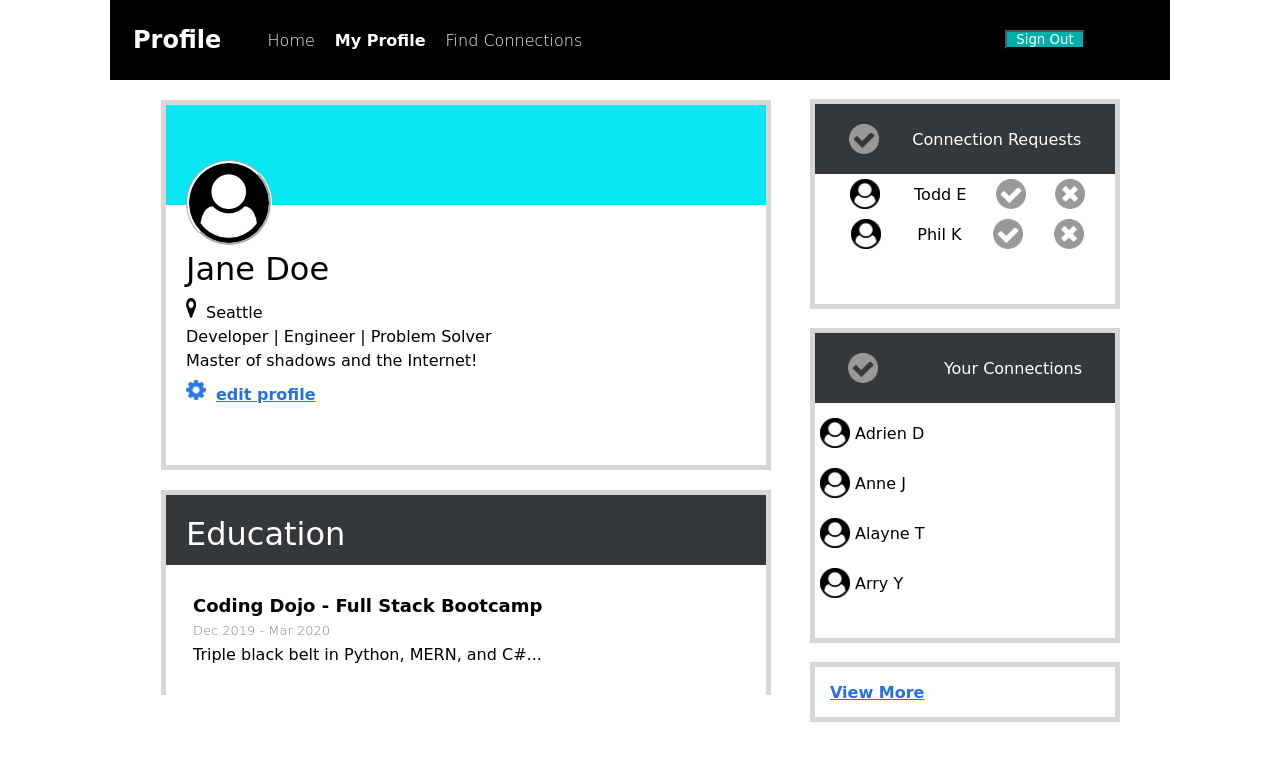
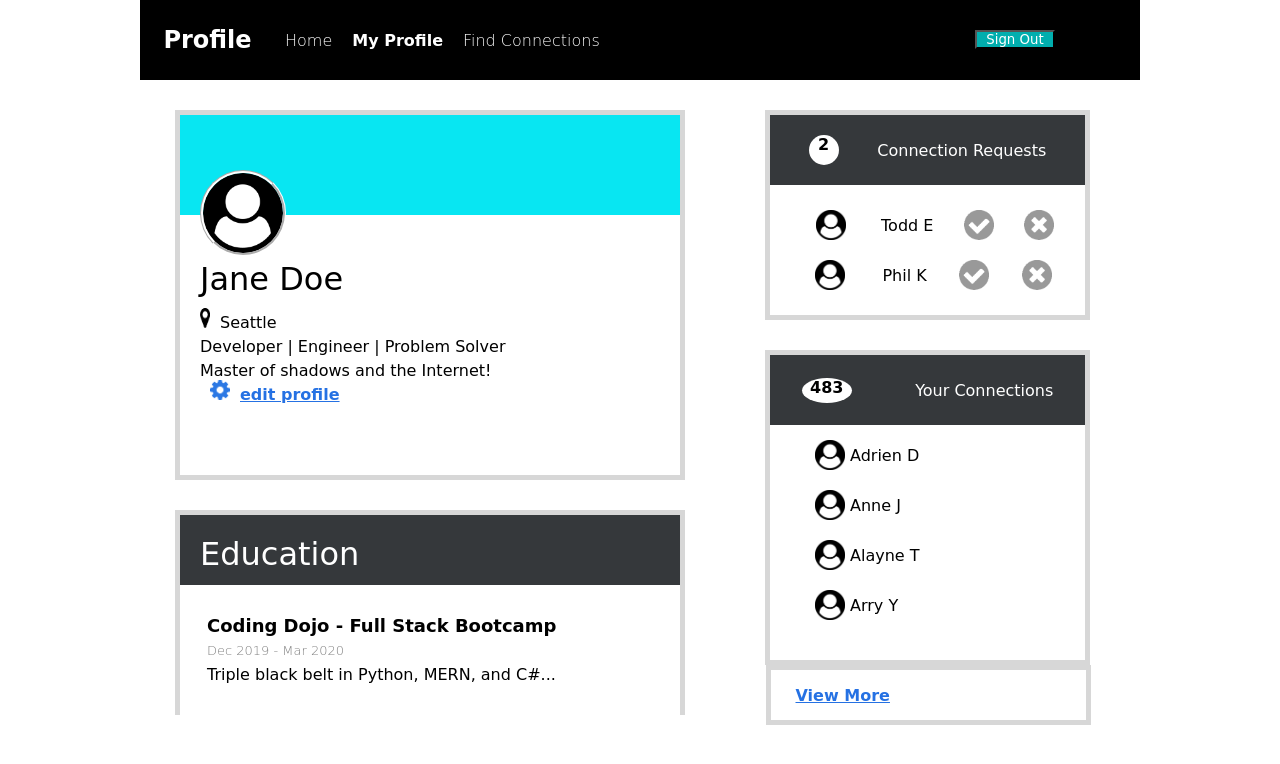
Before and after one commit to tillybeamen/Pugh_Tillman_Profile_Page, a plain HTML site: page index.html in a window 1280 px wide. Drawn offline with Linux system fonts and the light colour scheme.

Commit message:
updated functionality

```diff
--- a/index.html
+++ b/index.html
@@ -32,11 +32,11 @@
                 <div class="background"></div>
                 <div class="position-user-card">
                     <img src="./icons/user-circle.png" alt="user circle" id="circle">
-                    <p class="jane">Jane Doe</p>
+                    <p id="jane">Jane Doe</p>
                     <p class="seattle"><img src="./icons/map-marker.png" alt="map marker" id="marker">Seattle</p>
                     <p class="develop">Developer | Engineer | Problem Solver</p>
                     <p class="develop">Master of shadows and the Internet!</p>
-                    <p class="profile"><img src="./icons/gear.png" alt="gear" id="gear">edit profile</p>
+                    <a href="#" class="profile" onclick="changeName()"><img src="./icons/gear.png" alt="gear" id="gear">edit profile</a>
                 </div>
             </div>
             <!-- EDUCATION SECTION -->
@@ -56,26 +56,28 @@
             <!-- connections requests -->
             <div class="connections-requests">
                 <div class="connections-title">
-                    <img src="./icons/accept-circle.png" alt="accept circle" class="accept">
+                    <p id="requests-number">2</p>
+                    <!-- <img src="./icons/accept-circle.png" alt="accept circle" class="accept"> -->
                     <p class="connection-requests">Connection Requests</p>
                 </div>
                     <div class="friend-requests-todd">
-                        <img src="./icons/user-circle.png" alt="user icon" class="small-user-icon">
-                        <p>Todd E</p>
-                        <img src="./icons/accept-circle.png" alt="accept icon" class="accept">
-                        <img src="./icons/close-circle.png" alt="close circle icon" class="close-circle">
+                        <img id="bye-todd" src="./icons/user-circle.png" alt="user icon" class="small-user-icon">
+                        <p id="bye-todd2">Todd E</p>
+                        <img onclick="handleClickEvent1()" src="./icons/accept-circle.png" alt="accept icon" class="accept">
+                        <img onclick="handleClickEvent1()" src="./icons/close-circle.png" alt="close circle icon" class="close-circle">
                     </div>
                     <div class="friend-requests-phil">
-                        <img src="./icons/user-circle.png" alt="small-user-icon" class="small-user-icon">
-                        <p>Phil K</p>
-                        <img src="./icons/accept-circle.png" alt="accept icon" class="accept">
-                        <img src="./icons/close-circle.png" alt="close circle icon" class="close-circle">
+                        <img id="bye-phil" src="./icons/user-circle.png" alt="small-user-icon" class="small-user-icon">
+                        <p id="bye-phil2">Phil K</p>
+                        <img  onclick="handleClickEvent2()" src="./icons/accept-circle.png" alt="accept icon" class="accept">
+                        <img  onclick="handleClickEvent2()" src="./icons/close-circle.png" alt="close circle icon" class="close-circle">
                     </div>
             </div>
             <!-- your connections -->
             <div class="your-connections">
                 <div class="your-connections-title">
-                    <img src="./icons/accept-circle.png" alt="accept circle" class="accept">
+                    <p id="connections-number">483</p>
+                    <!-- <img src="./icons/accept-circle.png" alt="accept circle" class="accept"> -->
                     <p>Your Connections</p>
                 </div>
                 <div class="connections1">
@@ -101,5 +103,7 @@
             </div>
         </div>
     </div>
+
+    <script src="script.js"></script>
 </body>
 </html>
--- /dev/null
+++ b/script.js
@@ -0,0 +1,63 @@
+// var count
+var countElement = document.querySelector("#jane")
+
+function changeName(element) {
+    // document.querySelector("#jane")
+    countElement.innerText = "Tillman Pugh"
+}
+
+
+
+
+
+function hideName(element) {
+    document.getElementById("bye-todd").style.visibility = "hidden";
+    document.getElementById("bye-todd2").style.visibility = "hidden";
+
+}
+
+
+function    hideName2(element) {
+    document.getElementById("bye-phil").style.visibility = "hidden";
+    document.getElementById("bye-phil2").style.visibility = "hidden";
+}
+
+
+    var count = 2
+
+function minus1(element) {
+
+    var countMinus = document.getElementById("requests-number");
+    if(count >= 0){
+        countMinus.innerText = count;
+    }
+    count --
+
+}
+
+var count = 2
+
+function minus2(element) {
+
+    var countMinus = document.getElementById("requests-number")
+    if(count >= 0){
+        countMinus.innerText = count;
+    }
+    count --
+
+}
+
+
+
+
+function handleClickEvent1(){
+    hideName();
+    // hideName2();
+    minus1();
+}
+
+function handleClickEvent2(){
+    // hideName();
+    hideName2();
+    minus2();
+}
--- a/style.css
+++ b/style.css
@@ -11,18 +11,19 @@ nav {
     justify-content: space-between;
     font-family: Cambria, Cochin, Georgia, Times, 'Times New Roman', serif;
     background-color: black;
-    margin: auto;
+    margin: 0 auto;
     height: 80px;
-    width: 1060px;
+    width: 1000px;
 }
 
 .nav-title {
     display: flex;
-    height: inherit;
-    width: inherit;
+    /* height: inherit;
+    width: inherit; */
     color: white;
     align-items: center;
-    margin-left: 23px;
+    /* margin-left: 23px; */
+    margin: 0 auto;
 }
 
 .nav-links {
@@ -31,7 +32,8 @@ nav {
     height: inherit;
     list-style: none;
     align-items: center;
-    width: 600%;
+    /* width: 600%;  */
+    width: 700px;
 }
 
 [href] {
@@ -59,7 +61,9 @@ button {
 /* =======main container======= */
 .main-container {
     display: flex;
-    justify-content: center;
+    /* justify-content: center; */
+    margin: 0 auto;
+    width: 1060px;
 }
 
 
@@ -69,11 +73,14 @@ button {
 
 /* USER CARD */
 .user-card-container {
-    width: 600px;
+    width: 500px;
     height: 360px;
-    margin: 20px;
+    /* margin: 20px; */
     background-color: white;
     border: 5px solid rgb(215, 215, 215);
+    margin: 0 auto;
+    margin-left: 65px;
+    margin-top: 30px;
 }
 
 .position-user-card {
@@ -116,7 +123,7 @@ button {
 .profile {
     text-decoration: underline;
     color: rgb(37, 113, 227);
-    margin-top: 10px;
+    margin-top: 20px;
     font-weight: 900;
 }
 
@@ -127,7 +134,7 @@ button {
     padding-top: 20px;
 }
 
-.jane {
+#jane {
     display: flex;
     font-size: xx-large;
     margin-left: 20px;
@@ -135,12 +142,15 @@ button {
 
 /* EDUCATION SECTION */
 .education-container {
-    width: 600px;
+    width: 500px;
     height: 200px;
-    margin: 20px;
+    /* margin: 20px; */
+    margin: 0 auto;
     border-top: 5px solid rgb(215, 215, 215);
     border-left: 5px solid rgb(215, 215, 215);
     border-right: 5px solid rgb(215, 215, 215);
+    margin-left: 65px;
+    margin-top: 30px;
 }
 
 .education-background {
@@ -183,19 +193,23 @@ button {
 }
 
 /* BOTTOM-RIGHT-CONTAINER */
-/* .bottom-right-container {
-    height: 575px;
-    width: 310px;
-} */
+
+ .bottom-right-container {
+    /* height: 575px;
+    width: 310px; */
+    margin: 0 auto;
+    width: 400px;
+}
 
 
 /* CONNECTION REQUSTS */
 .connections-requests {
     border: 5px solid rgb(215, 215, 215);
     height: 200px;
-    width: 300px;
-    margin: 19px;
-
+    width: 315px;
+    /* margin: 19px; */
+    margin: 0 auto;
+    margin-top: 30px;
 }
 
 .connections-title {
@@ -207,20 +221,37 @@ button {
     color: white;
 }
 
+#requests-number {
+    background-color: white;
+    border-radius: 50%;
+    color: black;
+    width: 30px;
+    height: 30px;
+    text-align: center;
+    vertical-align: center;
+    font-weight: 700;
+
+}
+
 .friend-requests-todd {
     display: flex;
     align-items: center;
     justify-content: space-evenly;
+    margin-left: 10px;
+    margin-top: 20px;
 }
 
 .friend-requests-phil {
     display: flex;
     align-items: center;
     justify-content: space-evenly;
+    margin-left: 7px;
+    margin-top: 10px;
 }
 
 .accept {
     height: 30px;
+
 }
 
 .close-circle {
@@ -237,9 +268,11 @@ button {
 /* YOUR CONNECTIONS */
 .your-connections {
     border: 5px solid rgb(215, 215, 215);
-    margin: 19px;
+    /* margin: 19px; */
     height: 305px;
-
+    width: 315px;
+    margin: 0 auto;
+    margin-top: 30px;
 }
 
 .your-connections-title {
@@ -251,42 +284,56 @@ button {
     color: white;
 }
 
+#connections-number {
+    background-color: white;
+    border-radius: 50%;
+    color: black;
+    width: 50px;
+    height: 25px;
+    text-align: center;
+    font-weight: 700;
+}
+
 .connections1 {
     display: flex;
     align-items: center;
     margin-top:10px;
+    margin-left: 40px;
 }
 
 .connections2 {
     display: flex;
     align-items: center;
     margin-top:10px;
+    margin-left: 40px;
 }
 
 .connections3 {
     display: flex;
     align-items: center;
     margin-top:10px;
+    margin-left: 40px;
 }
 
 .connections4 {
     display: flex;
     align-items: center;
     margin-top:10px;
-
+    margin-left: 40px;
 }
 
 .view-more {
     display: flex;
     border: 5px solid rgb(215, 215, 215);
     height: 50px;
-    margin: 19px;
+    /* margin: 19px; */
     align-items: center;
-
+    width: 315px;
+    margin-left: 38px;
 }
 
 .view-more > p {
-    margin-left: 15px;
+    margin-left: 25px;
     color: rgb(37, 113, 227);
     font-weight: 900;
     text-decoration: underline;
```
